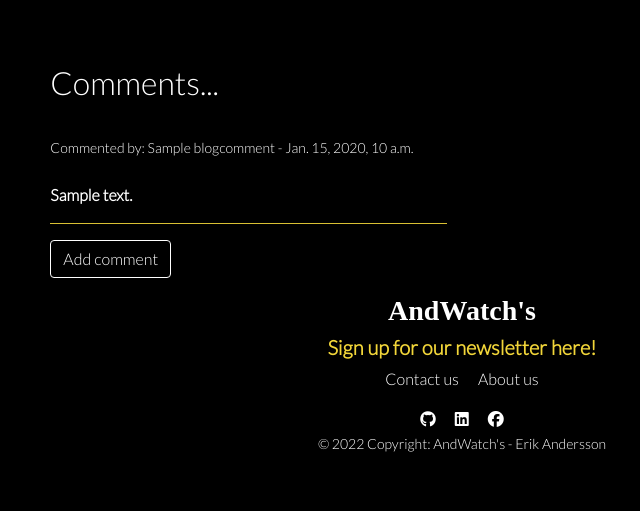
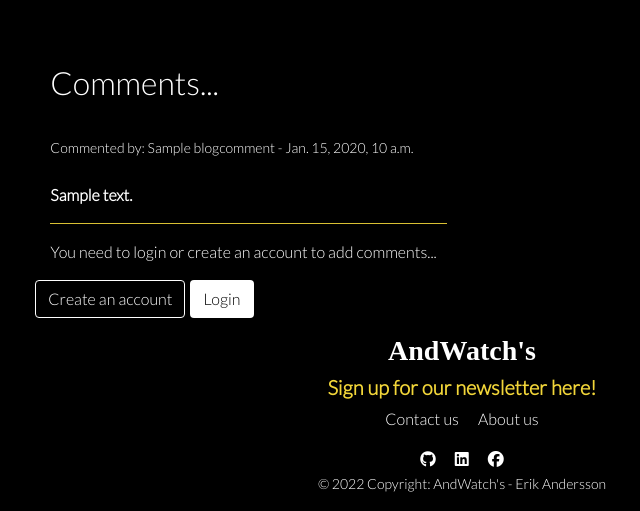
Before and after one commit to erikandersson96/portfolio-project-five, a Django app: a page that uses blog/templates/blog/blog_detail.html in a window 1280 px wide. Shown: the part 517-1028 px from the top of the page, without its empty margins (178-818 px from the left). Before the commit the page ends 969 px from the top, so only its background shows below. Run offline with Django 3.2, Linux system fonts and the light colour scheme; tables that the repository leaves empty hold one stand-in row (values such as "Sample post"); grey boxes marked "Sample" are stand-in pictures; parts of the project's set-up code (start-up, migrations or seed data) failed here and were passed over; some libraries are stand-ins or nearby versions; some web fonts are replaced.

Commit message:
Added authentication for add comment & css

```diff
--- a/blog/templates/blog/blog_detail.html
+++ b/blog/templates/blog/blog_detail.html
@@ -76,9 +76,21 @@
                         <hr>
                     {% endfor %}
                 {% endif %}
+                {% if user.is_authenticated %}
                 <a href="{% url 'add_comment' blog_post_detail.slug %}" class="btn btn-outline-white">
                     Add comment
                 </a>
+                {% else %}
+                    You need to login or create an account to add comments...
+                <div class="row add-comment-register-buttons">
+                    <a href="{% url 'account_signup' %}" class="btn btn-outline-white">
+                        Create an account
+                    </a>
+                    <a href="{% url 'account_login' %}" class="btn btn-white add-comment-login">
+                        Login
+                    </a>
+                </div>
+                {% endif %}
             </div>
         </div>
    </div>
--- a/static/css/base.css
+++ b/static/css/base.css
@@ -107,6 +107,14 @@ body {
 
 input[name='q']::placeholder {
     color: #aab7c4;
+}
+
+.add-comment-register-buttons {
+    margin-top: 16px !important;
+}
+
+.add-comment-login {
+    margin-left: 5px !important;
 }
 
 /* -------------------------------- Colors*/
```
